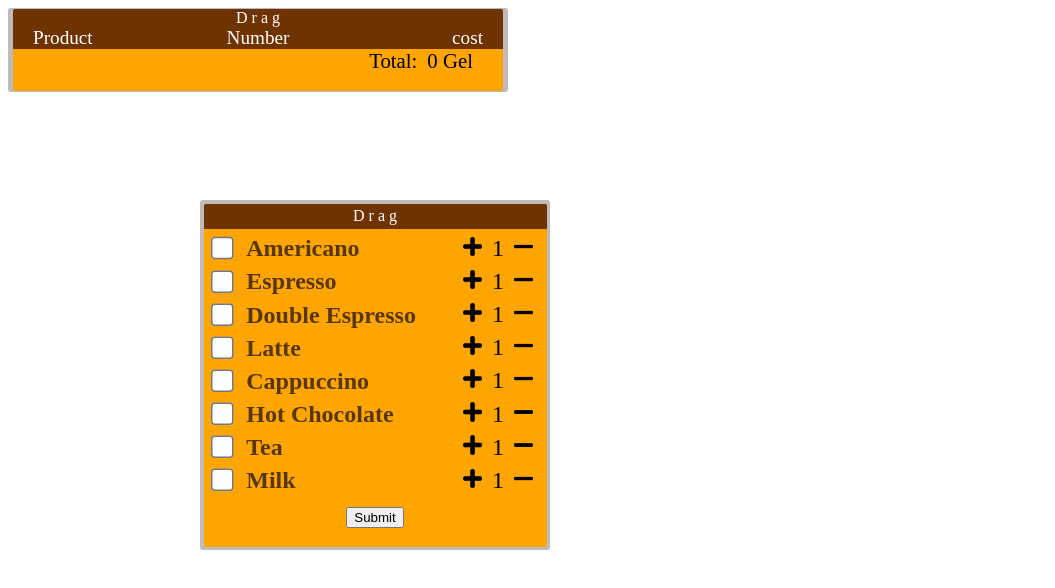
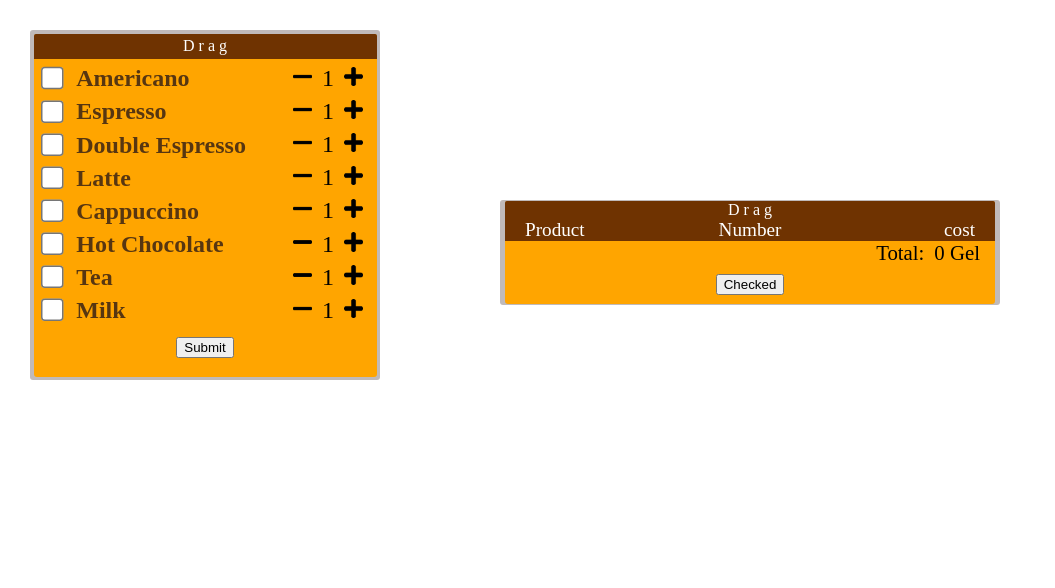
Before and after one commit to Ge0rgeM/Ibis, a plain HTML site: page index.html in a window 1280 px wide. Both pictures are taken after a click on the button "Submit". Shown: the whole page, without its empty margins (0-1055 px from the left). Drawn offline with Linux system fonts and the light colour scheme.

Commit message:
Update index.html

```diff
--- a/index.html
+++ b/index.html
@@ -16,8 +16,8 @@
         display: flex;
         justify-content: center;
         align-items: center;
-        top: 200px;
-        left: 200px;
+        top: 30px;
+        left: 30px;
         z-index: 1000;
     }
     .addedMenu{
@@ -29,6 +29,8 @@
         display: flex;
         justify-content: center;
         align-items: center;
+        top: 200px;
+        left: 500px;
     }
     .checkList{
         width: 98%;
@@ -130,6 +132,8 @@
         height: 98%;
         background-color: orange;
         border-radius: 3px;
+        display: flex;
+        flex-direction: column;
     }
     .eachProductDiv{
         display: grid;
@@ -144,20 +148,22 @@
         display: flex;
         flex-direction: row-reverse;
         position: relative;
-        left: -20px;
+        left: -5px;
     }
     .totalPriceDiv{
-        width: fit-content;
-        height: 5%;
+        width: 100%;
+        height: fit-content;
         display: flex;
         flex-direction: row;
         position: relative;
+        justify-content: end;
         float: right;
-        left: -20px;
+        LEFT: -5px;
         font-size: 130%;
     }
     .totalPrice{
         padding: 0 10px 0 10px;
+        height: fit-content;
 
     }
     .listNames{
@@ -178,43 +184,47 @@
     .listOfEachProductDiv{
         color: black;
     }
+    #menuButton{
+        margin: auto;
+    }
 </style>
 <body>
     <div class="backDiv" id="toMove">
         <div class="checkList">
             <div class="moveIcon" id="toMoveHeader">D r a g</div>
             <div id="list">
+                <!-- <div class="minus"><img src="./minus.png" alt=""></div> -->
                 <div class="eachLabel">
                     <label for="Americano"><input type="checkbox" name="baverage" id="Americano">Americano</label>
-                    <div class="count"><div class="plus"><img src="./plus.png" alt=""></div><span class="quantity">1</span><div class="minus"><img src="./minus.png" alt=""></div></div>
+                    <div class="count"><div class="minus"><img src="./minus.png" alt=""></div><span class="quantity">1</span><div class="plus"><img src="./plus.png" alt=""></div></div>
                 </div>
                 <div class="eachLabel">
                     <label for="Espresso"><input type="checkbox" name="baverage" id="Espresso">Espresso</label>
-                    <div class="count"><div class="plus"><img src="./plus.png" alt=""></div><span class="quantity">1</span><div class="minus"><img src="./minus.png" alt=""></div></div>
+                    <div class="count"><div class="minus"><img src="./minus.png" alt=""></div><span class="quantity">1</span><div class="plus"><img src="./plus.png" alt=""></div></div>
                 </div>
                 <div class="eachLabel">
                     <label for="DoubleEspresso"><input type="checkbox" name="baverage" id="DoubleEspresso">Double Espresso</label>
-                    <div class="count"><div class="plus"><img src="./plus.png" alt=""></div><span class="quantity">1</span><div class="minus"><img src="./minus.png" alt=""></div></div>
+                    <div class="count"><div class="minus"><img src="./minus.png" alt=""></div><span class="quantity">1</span><div class="plus"><img src="./plus.png" alt=""></div></div>
                 </div>
                 <div class="eachLabel">
                     <label for="Latte"><input type="checkbox" name="baverage" id="Latte">Latte</label>
-                    <div class="count"><div class="plus"><img src="./plus.png" alt=""></div><span class="quantity">1</span><div class="minus"><img src="./minus.png" alt=""></div></div>
+                    <div class="count"><div class="minus"><img src="./minus.png" alt=""></div><span class="quantity">1</span><div class="plus"><img src="./plus.png" alt=""></div></div>
                 </div>
                 <div class="eachLabel">
                     <label for="Cappuccino"><input type="checkbox" name="baverage" id="Cappuccino">Cappuccino</label>
-                    <div class="count"><div class="plus"><img src="./plus.png" alt=""></div><span class="quantity">1</span><div class="minus"><img src="./minus.png" alt=""></div></div>
+                    <div class="count"><div class="minus"><img src="./minus.png" alt=""></div><span class="quantity">1</span><div class="plus"><img src="./plus.png" alt=""></div></div>
                 </div>
                 <div class="eachLabel">
                     <label for="HotChocolate"><input type="checkbox" name="baverage" id="HotChocolate">Hot Chocolate</label>
-                    <div class="count"><div class="plus"><img src="./plus.png" alt=""></div><span class="quantity">1</span><div class="minus"><img src="./minus.png" alt=""></div></div>
+                    <div class="count"><div class="minus"><img src="./minus.png" alt=""></div><span class="quantity">1</span><div class="plus"><img src="./plus.png" alt=""></div></div>
                 </div>
                 <div class="eachLabel">
                     <label for="Tea"><input type="checkbox" name="baverage" id="Tea">Tea</label>
-                    <div class="count"><div class="plus"><img src="./plus.png" alt=""></div><span class="quantity">1</span><div class="minus"><img src="./minus.png" alt=""></div></div>
+                    <div class="count"><div class="minus"><img src="./minus.png" alt=""></div><span class="quantity">1</span><div class="plus"><img src="./plus.png" alt=""></div></div>
                 </div>
                 <div class="eachLabel">
                     <label for="Milk"><input type="checkbox" name="baverage" id="Milk">Milk</label>
-                    <div class="count"><div class="plus"><img src="./plus.png" alt=""></div><span class="quantity">1</span><div class="minus"><img src="./minus.png" alt=""></div></div>
+                    <div class="count"><div class="minus"><img src="./minus.png" alt=""></div><span class="quantity">1</span><div class="plus"><img src="./plus.png" alt=""></div></div>
                 </div>
             </div>
             <div class="buttonContainer">
@@ -330,8 +340,9 @@
         }
         addMenu(menulist);
     }
-    let menusCount=0;
     function addMenu(menulist) {
+        let menusCount=document.getElementsByClassName('addedMenu').length;
+        console.log(menusCount);
         let totalcost = 0;
         let body = document.querySelectorAll('body');
         console.log(addMenuJSDiv());
@@ -354,8 +365,18 @@
         }
         changeQuantity();
         uncheckDefault();
-        menusCount++;
+        checkToRemoveMenu(document.getElementsByClassName('menuCheck'));
     }
+
+    function checkToRemoveMenu(menuCheckList) {
+        let menuDivs = document.getElementsByClassName('addedMenu');
+        for(let i=0;i<menuCheckList.length;i++) {
+            menuCheckList[i].onclick = function() {
+                this.parentNode.parentNode.parentNode.remove();
+            }
+        }
+    }
+
     function updateMenuDiv(div,name,number,cost,total){
         if(name!=''){
             div.innerHTML+=
@@ -376,6 +397,7 @@
                 '<div class="listNames"><div class="product">Product</div><div class="number">Number</div><div class="cost">cost</div></div>'+
                 '<div class="listOfEachProductDiv"></div>'+
                 '<div class="totalPriceDiv"><span class="totalPriceText">Total:</span><div class="totalPrice"></div></div>'+
+                '<div id="menuButton"><button class="menuCheck">Checked</button></div>'+
             '</div>'+
         '</div>';
         return stringForDiv;
```
